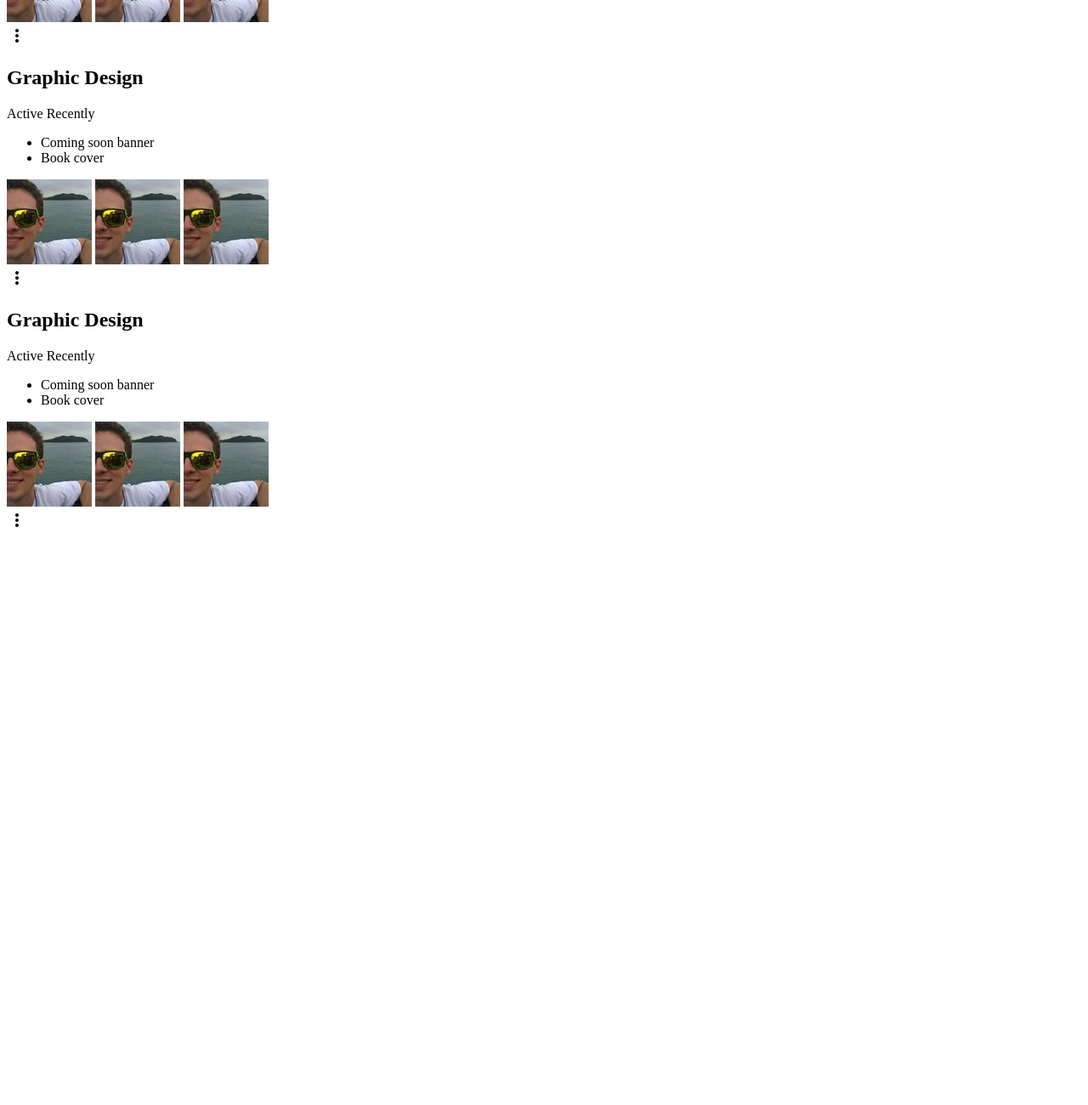
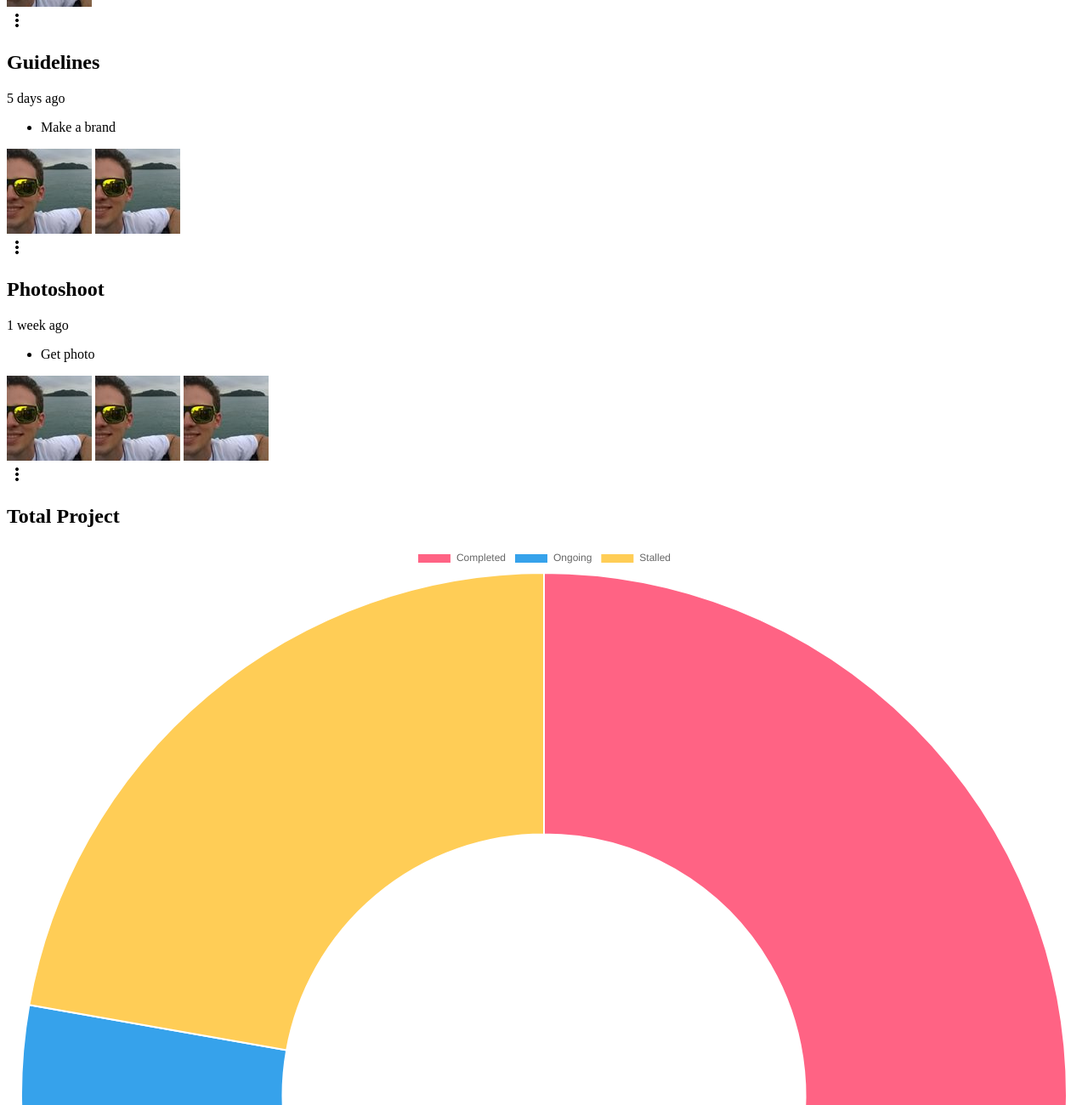
Before and after one commit to MarlonHalex/HalexMatrizBoard, a plain HTML site: page Halexboard/index.html in a window 1280 px wide. Shown: the part 1400-2700 px from the top of the page at 85% size. Before the commit the page ends 2036 px from the top, so only its background shows below. Drawn offline with nearby package versions, Linux system fonts and the light colour scheme.

Commit message:
Finalização 27/08/2021

```diff
--- a/Halexboard/index.html
+++ b/Halexboard/index.html
@@ -8,6 +8,7 @@
     <link href="https://fonts.googleapis.com/icon?family=Material+Icons"
     rel="stylesheet">
     <link rel="stylesheet" href="assets/css/style.css">
+    <script src="https://cdn.jsdelivr.net/npm/chart.js@3.5.1/dist/chart.min.js"></script>
 </head>
 <body>
     <div>
@@ -22,6 +23,7 @@
 
                 </div>
             </section><!-- Navigation End-->
+
             <section class="main"><!-- Main -->
                 <div class="search"><!-- Search -->
                     <form action="">
@@ -105,17 +107,14 @@
 
                     <div class="project"><!-- Project 4 -->
                         <div class="category"></div>
-                        <h2>Graphic Design</h2>
-                        <p>Active Recently</p>
+                        <h2>Branding</h2>
+                        <p>3 days ago</p>
                         <ul class="activity">
-                            <li>Coming soon banner</li>
-                            <li>Book cover</li>
+                            <li>Branding shape</li>
                         </ul>
 
                         <div class="meta">
                             <div class="contributors">
-                                <img src="assets/img/marlon.jpg" alt="">
-                                <img src="assets/img/marlon.jpg" alt="">
                                 <img src="assets/img/marlon.jpg" alt="">
                             </div>
                             <span class="material-icons-outlined">more_vert</span>
@@ -124,30 +123,27 @@
 
                     <div class="project"><!-- Project 5 -->
                         <div class="category"></div>
-                        <h2>Graphic Design</h2>
-                        <p>Active Recently</p>
+                        <h2>Guidelines</h2>
+                        <p>5 days ago</p>
                         <ul class="activity">
-                            <li>Coming soon banner</li>
-                            <li>Book cover</li>
+                            <li>Make a brand</li>
                         </ul>
 
                         <div class="meta">
                             <div class="contributors">
                                 <img src="assets/img/marlon.jpg" alt="">
                                 <img src="assets/img/marlon.jpg" alt="">
-                                <img src="assets/img/marlon.jpg" alt="">
-                            </div>
+                           </div>
                             <span class="material-icons-outlined">more_vert</span>
                         </div>
                     </div><!-- Project 5 End -->
 
                     <div class="project"><!-- Project 6 -->
                         <div class="category"></div>
-                        <h2>Graphic Design</h2>
-                        <p>Active Recently</p>
+                        <h2>Photoshoot</h2>
+                        <p>1 week ago</p>
                         <ul class="activity">
-                            <li>Coming soon banner</li>
-                            <li>Book cover</li>
+                            <li>Get photo</li>
                         </ul>
 
                         <div class="meta">
@@ -163,10 +159,39 @@
                 </div><!-- Project List End -->
 
             </section><!-- Main End-->
+
             <section class="secondary"><!-- Secondary -->
-
+                <div class="chart">
+                    <h2>Total Project</h2>
+                    <canvas id="myChart" width="400" height="400"></canvas>
+                </div>
             </section><!-- Secondary End-->
         </div><!-- Dashboard End-->
+
+        <script>
+            var ctx = document.getElementById('myChart').getContext('2d');
+            var myChart = new Chart(ctx, {
+                type: 'doughnut',
+                data: {
+                    labels: [
+                        'Completed',
+                        'Ongoing',
+                        'Stalled'
+                    ],
+                    datasets: [{
+                        label: 'My First Dataset',
+                        data: [300, 50, 100],
+                        backgroundColor: [
+                        'rgb(255, 99, 132)',
+                        'rgb(54, 162, 235)',
+                        'rgb(255, 205, 86)'
+                        ],
+                        hoverOffset: 4
+                    }]
+                },
+            });
+            </script>
+
     </div>
 </body>
 </html>
```
